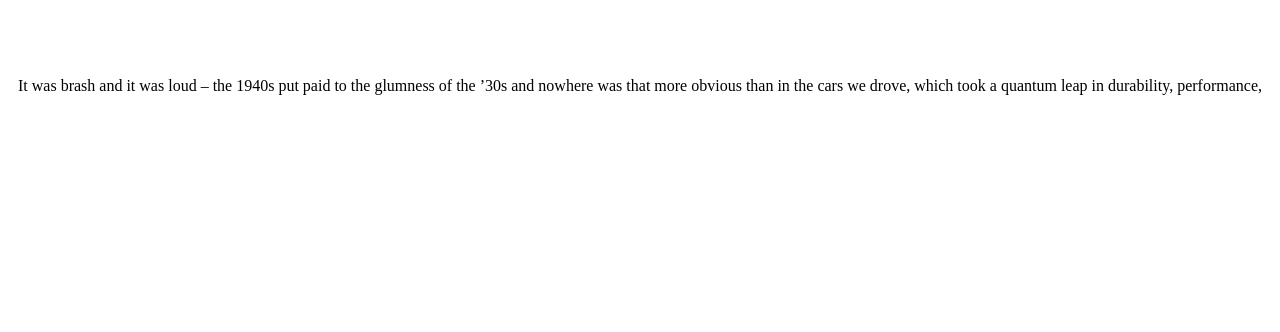
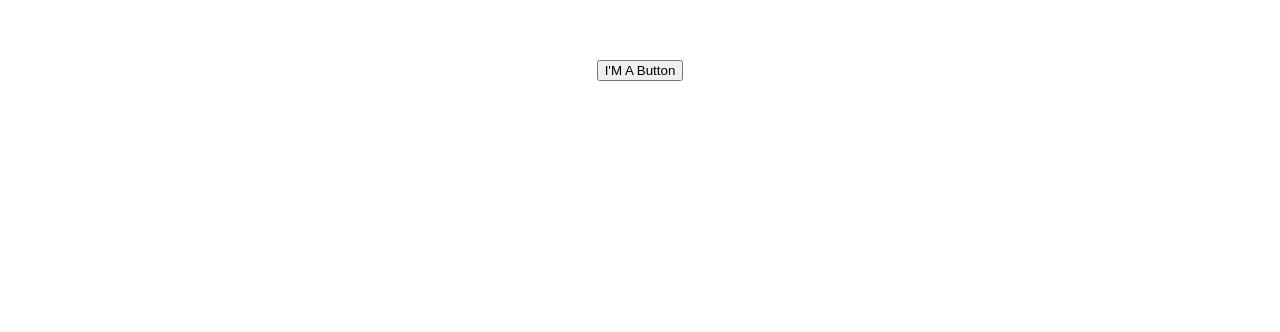
Before and after one commit to AfroGit/React--basics, a React (Vite) app: page / in a window 1280 px wide. Shown: the part 2468-2800 px from the top of the page. Built offline with nearby package versions, Linux system fonts and the light colour scheme.

Commit message:
Created my first button on React and used it in an app. Ln 18

```diff
--- a/src/App.css
+++ b/src/App.css
@@ -3,3 +3,8 @@ main {
   vertical-align: center;
   line-height: 100vh
 }
+
+/* p {
+  width:700px;
+  height: 300px;
+} */
--- a/src/App.jsx
+++ b/src/App.jsx
@@ -1,4 +1,10 @@
 import './App.css'
+
+function MyButton(){
+  return(
+    <button>I'M A Button</button>
+  );
+}
 
 export default function App() {// Prefix lets you mark the main function in a file so that you can later import it from other files.
   return (//return keyword, you must wrap it in a pair of parentheses:
@@ -7,10 +13,15 @@ export default function App() {// Prefix lets you mark the main function in a fi
       <img
         src='https://picsum.photos/id/111/1100/900'
         alt='Must Be A Cadillac'/>
-      <p>It was brash and it was loud – the 1940s put paid to the glumness of the ’30s and nowhere was that more obvious than in the cars we drove, which took a quantum leap in durability, performance, equipment and style.</p>
+
+      <article>
+      <MyButton />
+        </article>
+
       <section>
         <img src='https://picsum.photos/id/133/200/300' alt='Age Aint NOthin But A Number'/>
       </section>
+
     </main>
   );
 }
```
